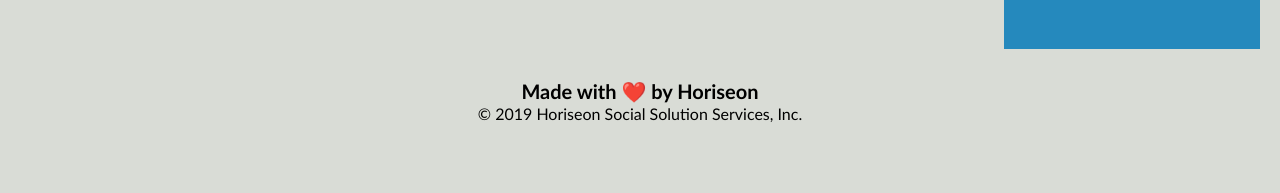
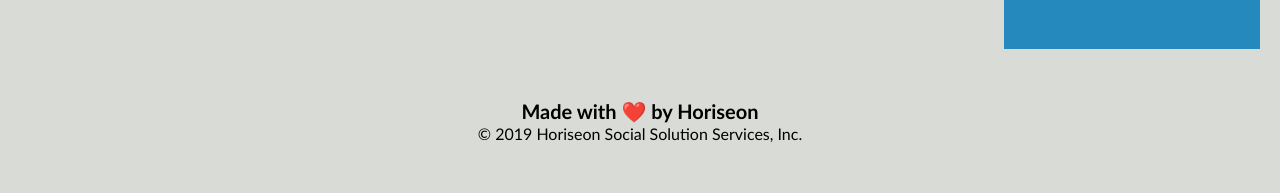
Before and after one commit to glanctot/horiseon-refactor, a plain HTML site: page index.html in a window 1280 px wide. Shown: the part 1870-2063 px from the top of the page. Before the commit the page ends 2023 px from the top, so only its background shows below. Drawn offline with Linux system fonts and the light colour scheme.

Commit message:
first commit

```diff
--- a/assets/css/styles.css
+++ b/assets/css/styles.css
@@ -168,13 +168,14 @@ p {
     font-size: 36px;
 }
 
-.footer {
-    padding: 30px;
+/* changed to footer element instead of class selector */
+footer {
+    padding: 50px;
     clear: both;
     font-family: 'Trebuchet MS', 'Lucida Sans Unicode', 'Lucida Grande', 'Lucida Sans', Arial, sans-serif;
     text-align: center;
 }
 
-.footer h2 {
+footer h2 {
     font-size: 20px;
 }
--- a/index.html
+++ b/index.html
@@ -4,7 +4,8 @@
 <head>
     <meta charset="UTF-8" />
     <link rel="stylesheet" href="./assets/css/styles.css">
-    <title>website</title>
+    <!-- changed title -->
+    <title>Horiseon</title>
 </head>
 
 <body>
@@ -30,9 +31,10 @@
 
     <!-- hero -->
     <!-- changing from div to section -->
-    <!-- added id to make nav work-->
+    <!-- added id to make nav work -->
+    <!-- added replaced div to article -->
     <section id="search-engine-optimization" class="hero">
-        <div class="content">
+        <article class="content">
             <div class="search-engine-optimization">
                 <img src="./assets/images/search-engine-optimization.jpg" class="float-left" />
                 <h2>Search Engine Optimization</h2>
@@ -40,6 +42,7 @@
                     The dominance of mobile internet use means that users are searching for the right business as they travel, shop, or sit on their couch at home. Search Engine Optimization (SEO) allows you to increase your visibility and find the right customers for your business.
                 </p>
             </div>
+
             <div id="online-reputation-management" class="online-reputation-management">
                 <img src="./assets/images/online-reputation-management.jpg" class="float-right" />
                 <h2>Online Reputation Management</h2>
@@ -47,6 +50,7 @@
                     The web is full of opinions, and some of these can be negative. Social media allows anyone with an internet connection to say whatever they want about your business. Online Reputation Management gives you the control over what potential customers see when they search for your business.
                 </p>
             </div>
+
             <div id="social-media-marketing" class="social-media-marketing">
                 <img src="./assets/images/social-media-marketing.jpg" class="float-left" />
                 <h2>Social Media Marketing</h2>
@@ -54,7 +58,7 @@
                     Social media continues to have a sizable influence on buying habits. Social media marketing helps you determine which platforms are suited to your brand, using analytics to find the right markets and increase your lead generation.
                 </p>
             </div>
-        </div>
+        </article>
     </section>
 
     <div class="benefits">
@@ -80,12 +84,13 @@
             </p>
         </div>
     </div>
-    <div class="footer">
+
+    <footer>
         <h2>Made with ❤️️ by Horiseon</h2>
         <p>
             &copy; 2019 Horiseon Social Solution Services, Inc.
         </p>
-    </div>
+    </footer>
 </body>
 
 </html>
```
